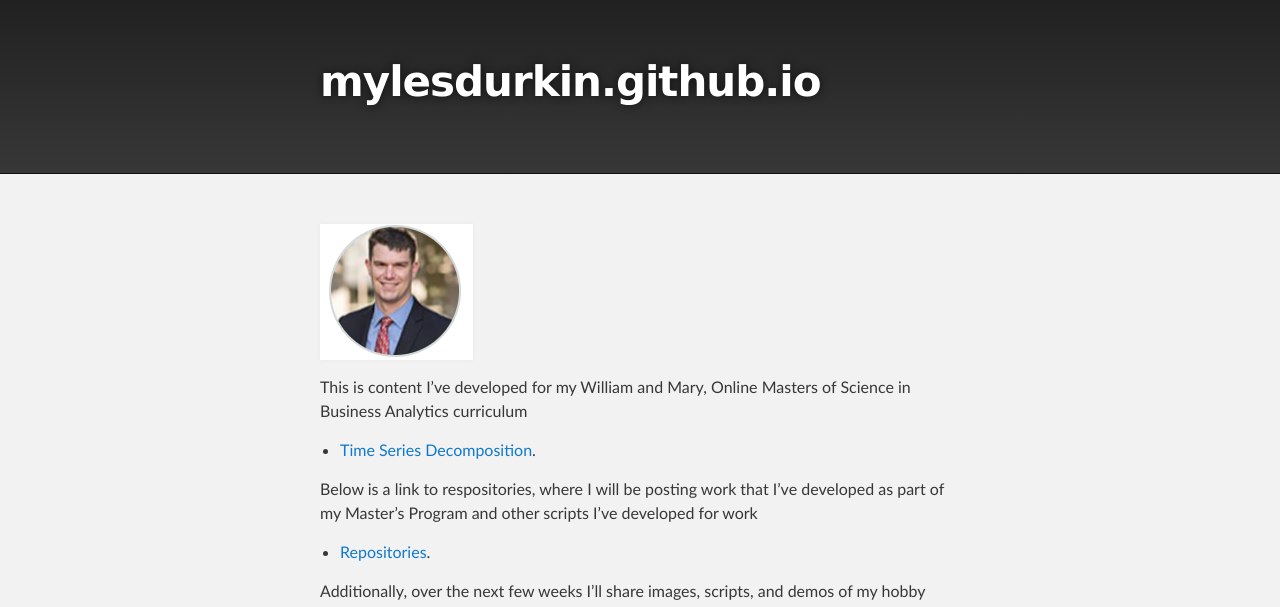
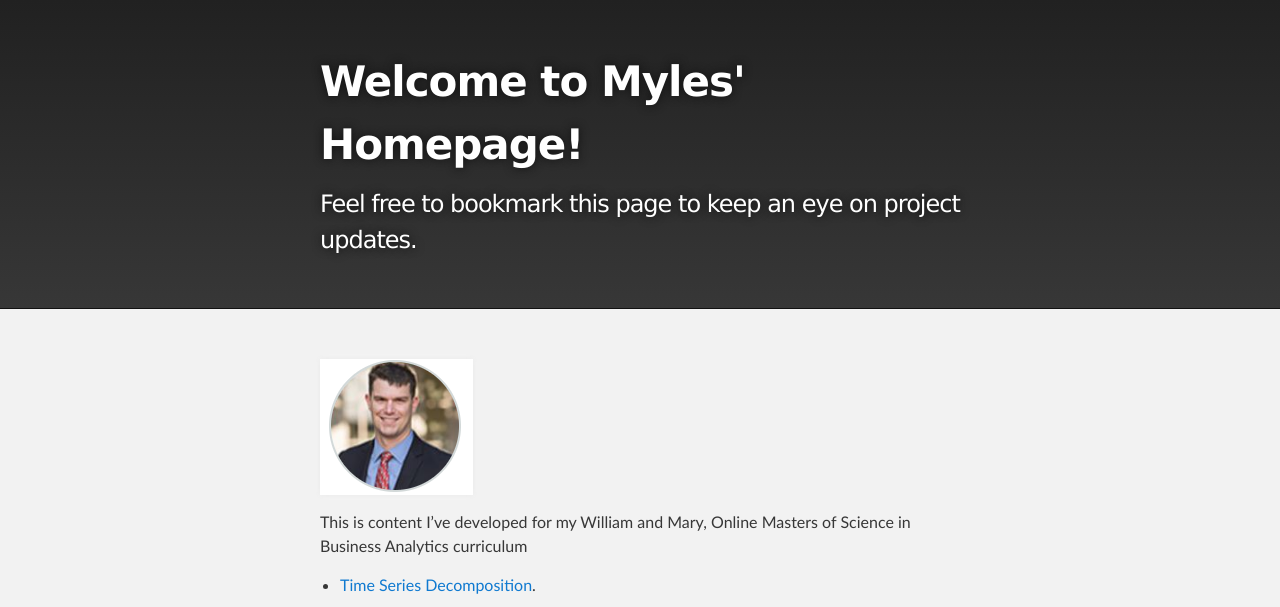
Before and after one commit to mylesdurkin/mylesdurkin.github.io, a Jekyll site: the page built from index.md, in a window 1280 px wide. Shown: the top 607 px of the page. Built offline with Jekyll 4.4.1, drawn with Linux system fonts in a browser that asks for light colours; our own code applies the rules of GitHub Pages for plain Markdown files; the repository's description, which GitHub fills in, is left out.

Commit message:
Update _config.yml

```diff
--- a/_config.yml
+++ b/_config.yml
@@ -1,5 +1,5 @@
-title:
-description:
+title: Welcome to Myles' Homepage!
+description: Feel free to bookmark this page to keep an eye on project updates.
 show_downloads: false
 google_analytics:
 theme: jekyll-theme-slate
```
